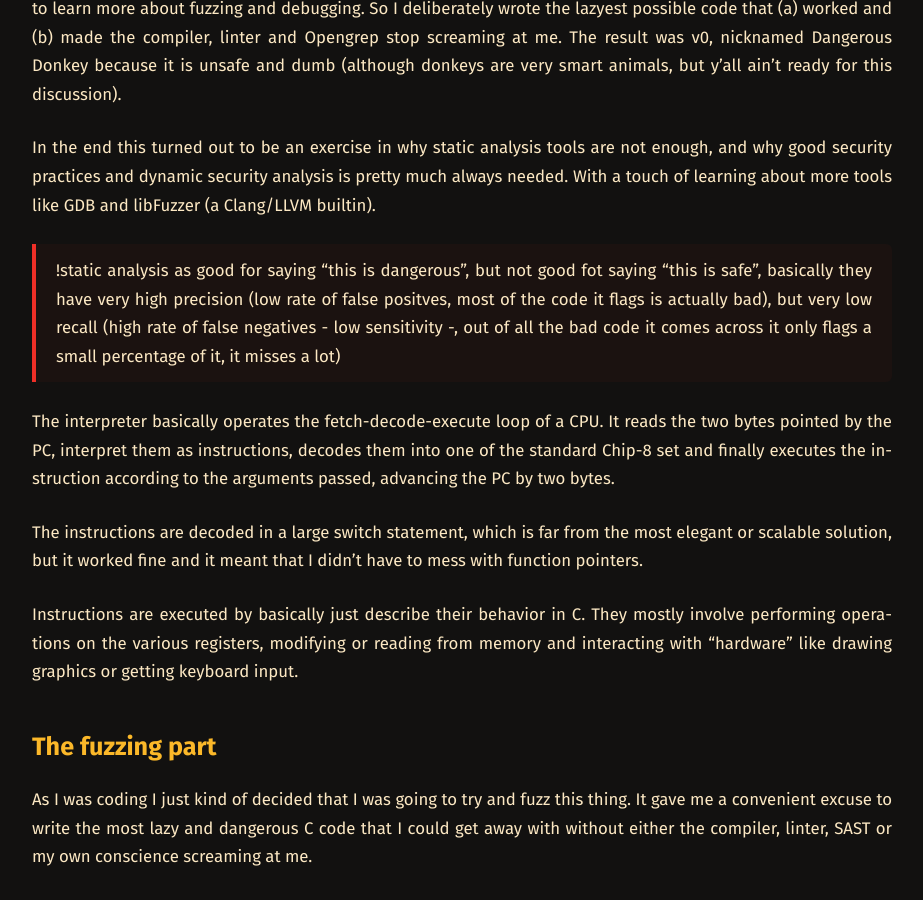
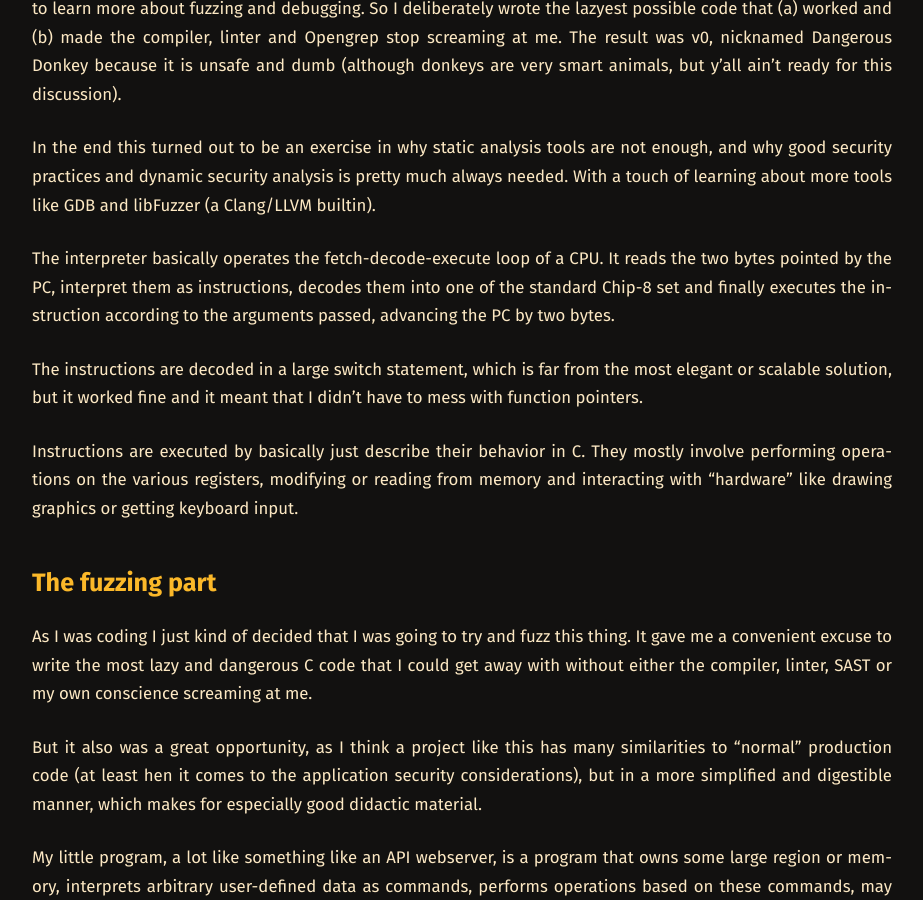
Before and after one commit to JoaoNasMonteiro/JoaoNasMonteiro.github.io, a Jekyll site: the page built from _projects/chip-8-interpreter.md, in a window 1280 px wide and 900 px high, scrolled down 1710 px. Shown: the whole window, without its empty margins (178-1101 px from the left). Built offline with Jekyll 4.4.1, drawn with Linux system fonts in a browser that asks for light colours.

Commit message:
final project

```diff
--- a/_projects/chip-8-interpreter.md
+++ b/_projects/chip-8-interpreter.md
@@ -40,7 +40,6 @@ I also wanted to add my little cybersecurity spin on it (as one does), and decid
 
 In the end this turned out to be an exercise in why static analysis tools are not enough, and why good security practices and dynamic security analysis is pretty much always needed. With a touch of learning about more tools like GDB and libFuzzer (a Clang/LLVM builtin).
 
->!static analysis as good for saying "this is dangerous", but not good fot saying "this is safe", basically they have very high precision (low rate of false positves, most of the code it flags is actually bad), but very low recall (high rate of false negatives - low sensitivity -, out of all the bad code it comes across it only flags a small percentage of it, it misses a lot)
 
 The interpreter basically operates the fetch-decode-execute loop of a CPU. It reads the two bytes pointed by the PC, interpret them as instructions, decodes them into one of the standard Chip-8 set and finally executes the instruction according to the arguments passed, advancing the PC by two bytes.
 
```
